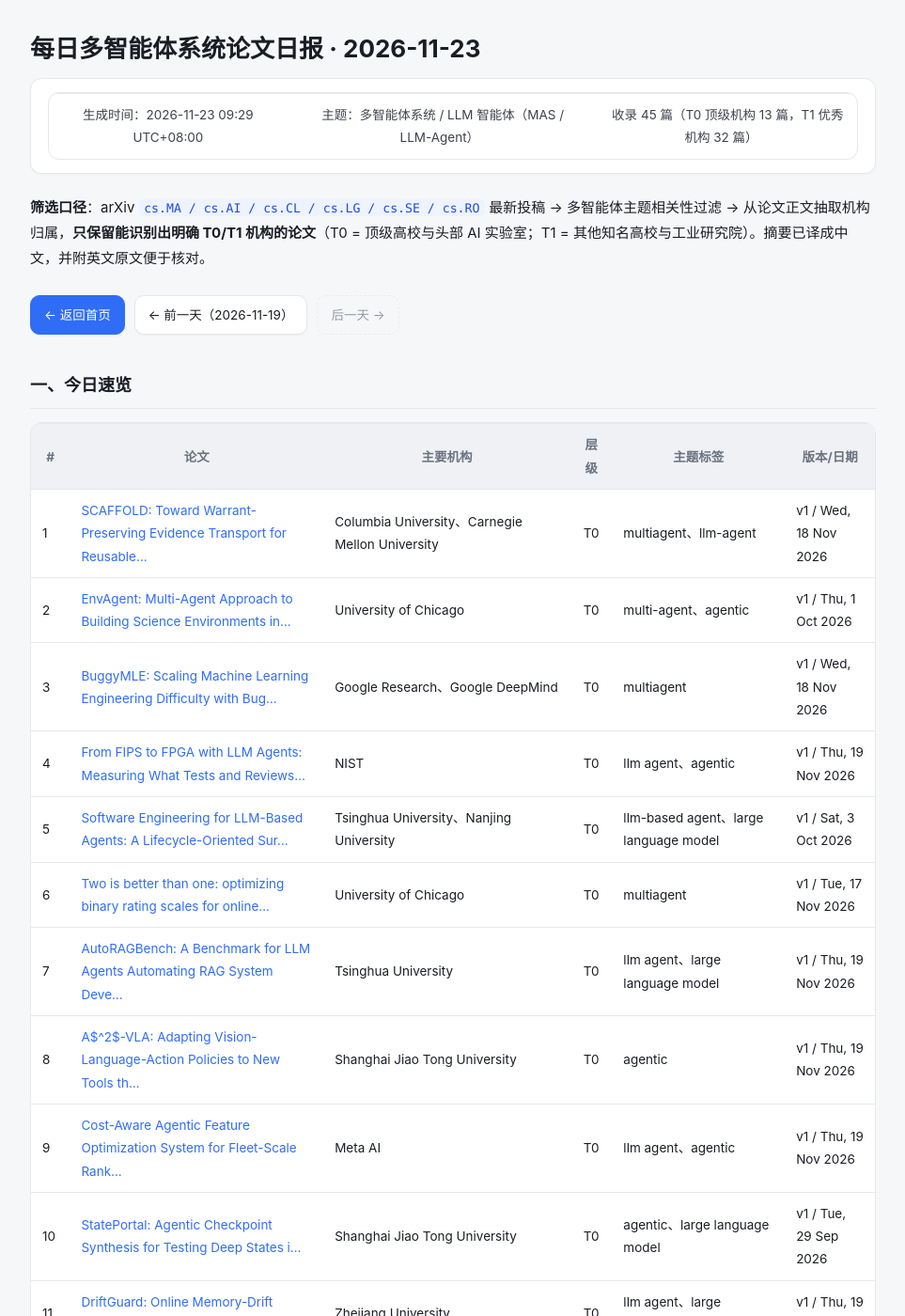
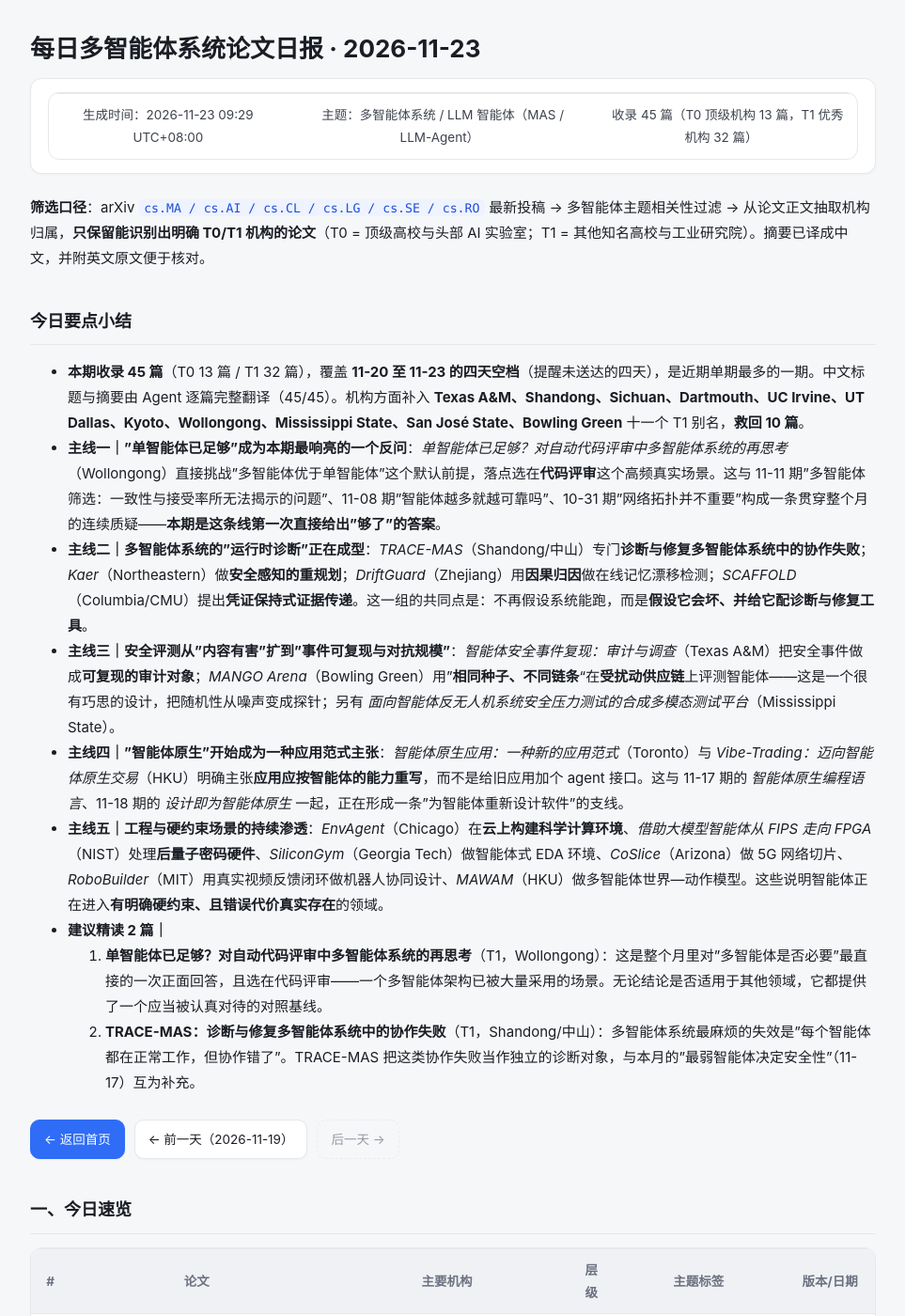
Before and after one commit to isaacveg/mas-daily, a Jekyll site: the page built from daily/2026-11-23.md, in a window 1280 px wide and 1400 px high. Shown: the whole window at 94% size, without its empty margins (158-1121 px from the left). Built offline with Jekyll 4.4.1, drawn with Linux system fonts in a browser that asks for light colours.

Commit message:
report: 更新 2026-11-23 日报

```diff
--- a/daily/2026-11-23.md
+++ b/daily/2026-11-23.md
@@ -8,6 +8,18 @@ permalink: /daily/2026-11-23/
 > 生成时间：2026-11-23 09:29 UTC+08:00　|　主题：多智能体系统 / LLM 智能体（MAS / LLM-Agent）　|　收录 45 篇（T0 顶级机构 13 篇，T1 优秀机构 32 篇）
 
 **筛选口径**：arXiv `cs.MA / cs.AI / cs.CL / cs.LG / cs.SE / cs.RO` 最新投稿 → 多智能体主题相关性过滤 → 从论文正文抽取机构归属，**只保留能识别出明确 T0/T1 机构的论文**（T0 = 顶级高校与头部 AI 实验室；T1 = 其他知名高校与工业研究院）。摘要已译成中文，并附英文原文便于核对。
+
+## 今日要点小结
+
+- **本期收录 45 篇**（T0 13 篇 / T1 32 篇），覆盖 **11-20 至 11-23 的四天空档**（提醒未送达的四天），是近期单期最多的一期。中文标题与摘要由 Agent 逐篇完整翻译（45/45）。机构方面补入 **Texas A&M、Shandong、Sichuan、Dartmouth、UC Irvine、UT Dallas、Kyoto、Wollongong、Mississippi State、San José State、Bowling Green** 十一个 T1 别名，**救回 10 篇**。
+- **主线一｜"单智能体已足够"成为本期最响亮的一个反问**：*单智能体已足够？对自动代码评审中多智能体系统的再思考*（Wollongong）直接挑战"多智能体优于单智能体"这个默认前提，落点选在**代码评审**这个高频真实场景。这与 11-11 期"多智能体筛选：一致性与接受率所无法揭示的问题"、11-08 期"智能体越多就越可靠吗"、10-31 期"网络拓扑并不重要"构成一条贯穿整个月的连续质疑——**本期是这条线第一次直接给出"够了"的答案**。
+- **主线二｜多智能体系统的"运行时诊断"正在成型**：*TRACE-MAS*（Shandong/中山）专门**诊断与修复多智能体系统中的协作失败**；*Kaer*（Northeastern）做**安全感知的重规划**；*DriftGuard*（Zhejiang）用**因果归因**做在线记忆漂移检测；*SCAFFOLD*（Columbia/CMU）提出**凭证保持式证据传递**。这一组的共同点是：不再假设系统能跑，而是**假设它会坏、并给它配诊断与修复工具**。
+- **主线三｜安全评测从"内容有害"扩到"事件可复现与对抗规模"**：*智能体安全事件复现：审计与调查*（Texas A&M）把安全事件做成**可复现的审计对象**；*MANGO Arena*（Bowling Green）用"**相同种子、不同链条**"在**受扰动供应链**上评测智能体——这是一个很有巧思的设计，把随机性从噪声变成探针；另有 *面向智能体反无人机系统安全压力测试的合成多模态测试平台*（Mississippi State）。
+- **主线四｜"智能体原生"开始成为一种应用范式主张**：*智能体原生应用：一种新的应用范式*（Toronto）与 *Vibe-Trading：迈向智能体原生交易*（HKU）明确主张**应用应按智能体的能力重写**，而不是给旧应用加个 agent 接口。这与 11-17 期的 *智能体原生编程语言*、11-18 期的 *设计即为智能体原生* 一起，正在形成一条"为智能体重新设计软件"的支线。
+- **主线五｜工程与硬约束场景的持续渗透**：*EnvAgent*（Chicago）在**云上构建科学计算环境**、*借助大模型智能体从 FIPS 走向 FPGA*（NIST）处理**后量子密码硬件**、*SiliconGym*（Georgia Tech）做智能体式 EDA 环境、*CoSlice*（Arizona）做 5G 网络切片、*RoboBuilder*（MIT）用真实视频反馈闭环做机器人协同设计、*MAWAM*（HKU）做多智能体世界—动作模型。这些说明智能体正在进入**有明确硬约束、且错误代价真实存在**的领域。
+- **建议精读 2 篇｜**
+  1. **单智能体已足够？对自动代码评审中多智能体系统的再思考**（T1，Wollongong）：这是整个月里对"多智能体是否必要"最直接的一次正面回答，且选在代码评审——一个多智能体架构已被大量采用的场景。无论结论是否适用于其他领域，它都提供了一个应当被认真对待的对照基线。
+  2. **TRACE-MAS：诊断与修复多智能体系统中的协作失败**（T1，Shandong/中山）：多智能体系统最麻烦的失效是"每个智能体都在正常工作，但协作错了"。TRACE-MAS 把这类协作失败当作独立的诊断对象，与本月的"最弱智能体决定安全性"（11-17）互为补充。
 
 <div class="day-nav"><a class="home" href="/mas-daily/">← 返回首页</a><a href="/mas-daily/daily/2026-11-19/">← 前一天（2026-11-19）</a><span class="disabled">后一天 →</span></div>
 
```
